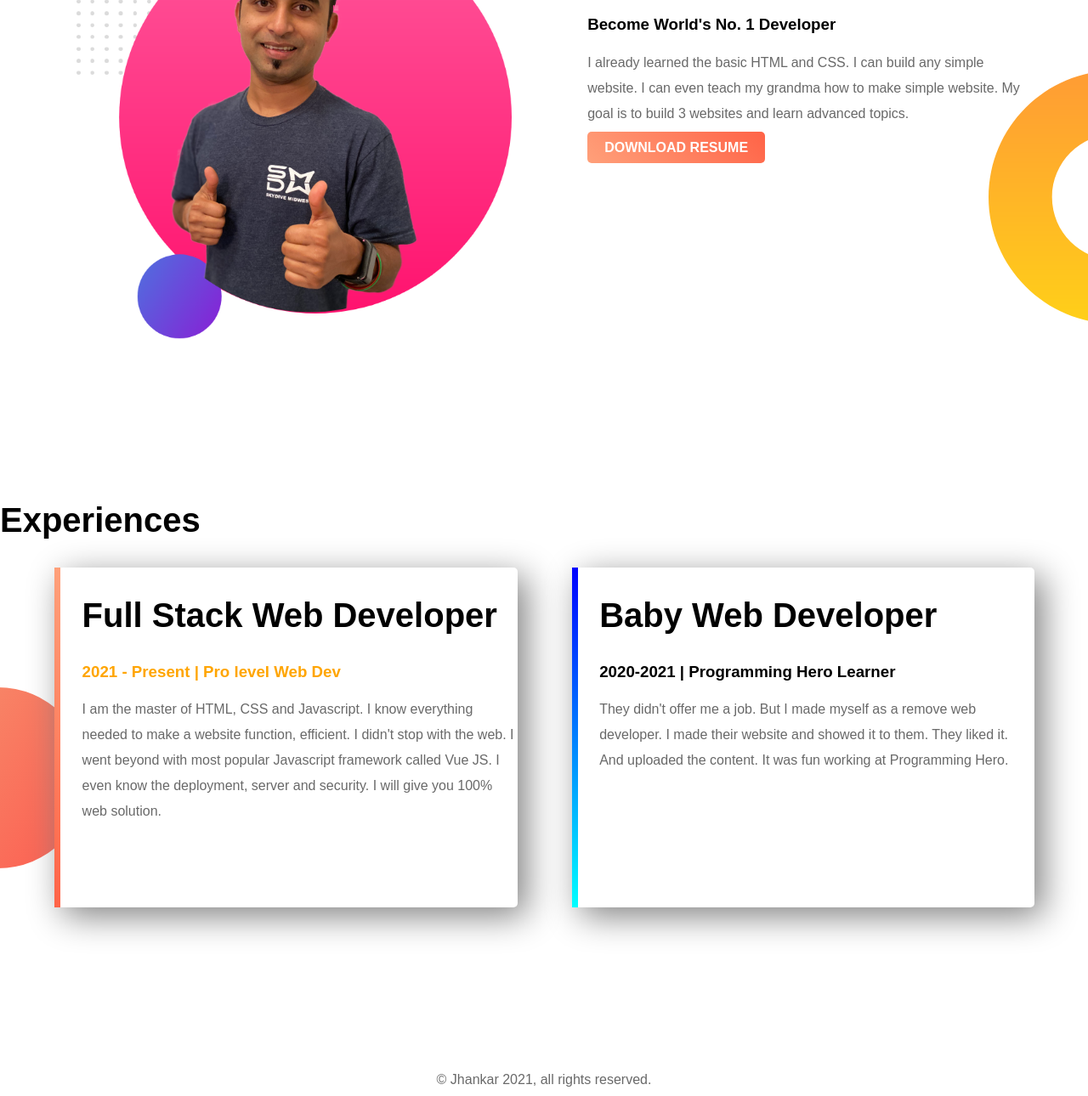
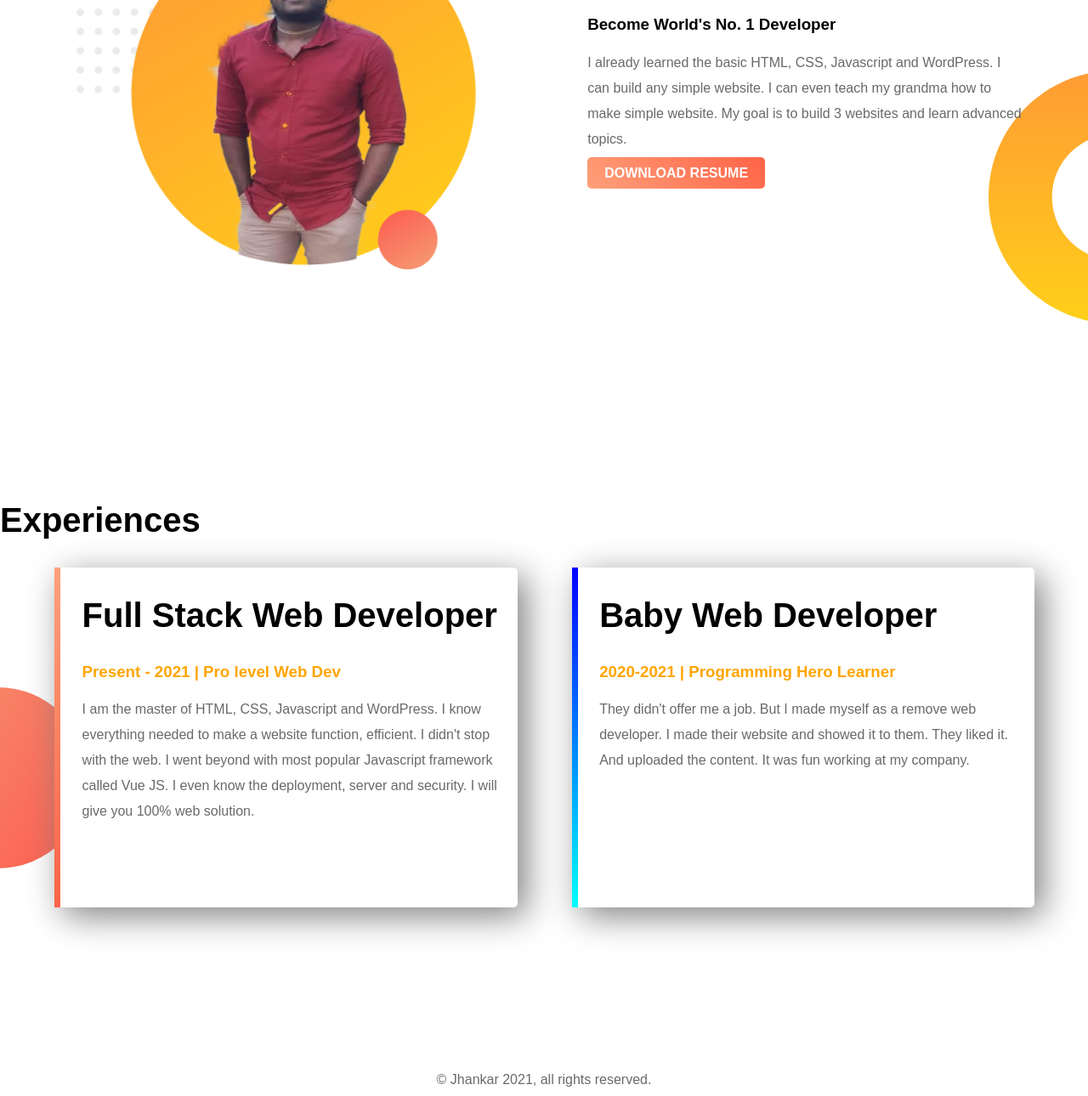
Before and after one commit to jyotirm0y-paul/my-portfolio, a plain HTML site: page index.html in a window 1280 px wide. Shown: the part 743-2033 px from the top of the page at 85% size. Drawn offline with Linux system fonts and the light colour scheme; a web font is replaced by a local one.

Commit message:
croccection

```diff
--- a/CSS/style.css
+++ b/CSS/style.css
@@ -16,7 +16,7 @@ p{
 }
 .orange-highlight{
     color: orange;
-}
+    }
 .half-width{
     width: 40%;
     float: left;
@@ -43,7 +43,7 @@ section{
     font-weight: bold;
 }
 .dream-area{
-    background-image: url(/my-portfolio/img/dream-bg.png);
+    background-image: url(/img/dream-bg.png);
     background-repeat: no-repeat;
     background-position: right;
 }
@@ -54,7 +54,7 @@ section{
     background-color: #fff;
 }
 .experience-area{
-    background-image: url(/my-portfolio/img/exp-bg.png);
+    background-image: url(/img/exp-bg.png);
     background-repeat: no-repeat;
     background-position: left;
 }
--- a/index.html
+++ b/index.html
@@ -14,24 +14,24 @@
     <section class="top-banner">
         <div class="half-width">
             <h1>Welcome To </h1>
-    <h1><span class="orange-highlight">Jhankar </span> Website </h1>
+    <h1><span class="orange-highlight">Jyotirmoy </span> Website </h1>
     <h3>World-class professional web dev</h3>
-    <p>You might saw me jumping, climbing buildings, and stopping trains. But nobody pays me a dime for that work. That's why I am learning and mastering web development. I will not stop until I become the Web Development Hero.</p>
+    <p>You might saw me jumping, climbing buildings, and stopping trains. But nobody pays me a dime for that work. That's why I am learning and mastering web development. I will not stop until I become the Web Development Boss.</p>
     <a target="_blank" class="link-button" href="https://www.facebook.com/">HIRE ME</a>
         </div>
         <div class="half-width">
-            <img src="img/jhankar.png" alt="">
+            <img src="img/image 1.png" alt="">
         </div>
     </section>
 
     <section class="dream-area">
         <div class="half-width">
-            <img src="img/jhankar2.png" alt="">
+            <img src="img/image 1.png" alt="">
         </div>
         <div class="half-width">
             <h2>Big Dream</h2>
             <h3>Become World's No. 1 Developer</h3>
-            <p>I already learned the basic HTML and CSS. I can build any simple website. I can even teach my grandma how to make simple website. My goal is to build 3 websites and learn advanced topics.</p>
+            <p>I already learned the basic HTML, CSS, Javascript and WordPress. I can build any simple website. I can even teach my grandma how to make simple website. My goal is to build 3 websites and learn advanced topics.</p>
             <a target="-blank" class="link-button" href="https://github.com/jyotirm0y-paul/my-portfolio">DOWNLOAD RESUME</a>
         </div>
     </section>
@@ -39,14 +39,14 @@
         <h2>Experiences</h2>
         <div id="full-stuck" class="half-width single-experence">
             <h2>Full Stack Web Developer</h2>
-            <h3 class="orange-highlight">2021 - Present | Pro level Web Dev</h3>
-            <p>I am the master of HTML, CSS and Javascript. I know everything needed to make a website function, efficient. I didn't stop with the web. I went beyond with most popular Javascript framework called Vue JS. I even know the deployment, server and security. I will give you 100% web solution.</p>
+            <h3 class="orange-highlight">Present - 2021 | Pro level Web Dev</h3>
+            <p>I am the master of HTML, CSS, Javascript and WordPress. I know everything needed to make a website function, efficient. I didn't stop with the web. I went beyond with most popular Javascript framework called Vue JS. I even know the deployment, server and security. I will give you 100% web solution.</p>
 
         </div>
         <div id="baby-web" class="half-width single-experence">
             <h2>Baby Web Developer</h2>
-            <h3 class="orange-gighlight">2020-2021 | Programming Hero Learner</h3>
-            <p>They didn't offer me a job. But I made myself as a remove web developer. I made their website and showed it to them. They liked it. And uploaded the content. It was fun working at Programming Hero.</p>
+            <h3 class="orange-highlight">2020-2021 | Programming Hero Learner</h3>
+            <p>They didn't offer me a job. But I made myself as a remove web developer. I made their website and showed it to them. They liked it. And uploaded the content. It was fun working at my company.</p>
         </div>
     </section>
     <footer>
```
Also changed, not shown: img/image 1.png (added), img/received_681978225852730 (1).jpeg (added), 1 other file.
